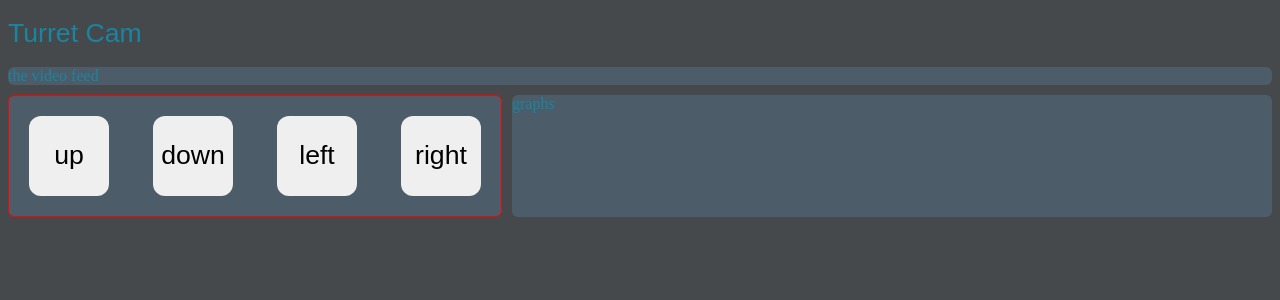
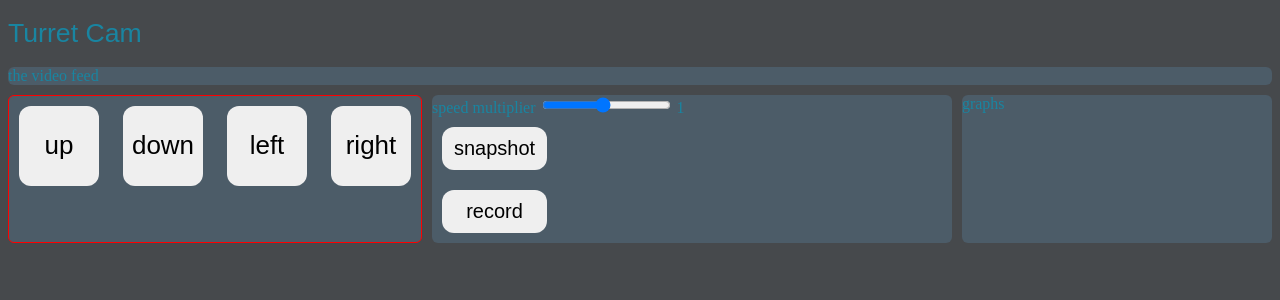
Before and after one commit to matteocrua/Turret-Cam, a Flask app: page / in a window 1280 px wide. Shown: the top 300 px of the page. Run offline with Flask 2, Linux system fonts and the light colour scheme.

Commit message:
added slider, record, snapshot buttons to webapp

```diff
--- a/app.py
+++ b/app.py
@@ -8,8 +8,8 @@ app = Flask(__name__)
 def index():
     return render_template('index.html')
 
-@app.route('/data/', methods = ['POST', 'GET'])
-def data():
+@app.route('/data/controls', methods = ['POST', 'GET'])
+def controls():
     if request.method == 'GET':
         #The URL /data/ is accessed directly so redirect to root.
         return redirect("/", code=302)
@@ -18,5 +18,21 @@ def data():
         parse_user_input(form_data['control'])
         return "Success", 201
 
+@app.route('/data/speed', methods = ['POST', 'GET'])
+def speed_mult():
+    if request.method == 'GET':
+        #The URL /data/ is accessed directly so redirect to root.
+        return redirect("/", code=302)
+    if request.method == 'POST':
+        form_data = request.form
+        print(form_data['speed'])
+        return "Success", 201
+
+@app.route('/data/', methods = ['GET'])
+def data():
+    if request.method == 'GET':
+        #The URL /data/ is accessed directly so redirect to root.
+        return redirect("/", code=302)
+
 if __name__ == '__main__':
     app.run(debug=False, host='0.0.0.0', port=80)
--- a/functions.py
+++ b/functions.py
@@ -9,5 +9,11 @@ def parse_user_input(input_string):
             print("move left")
         case "r":
             print("move right")
+        case "snap":
+            print("taking snapshot")
+        case "rec":
+            print("taking a recording")
+        case range(-10,10):
+            print("hello")
         case _:
             raise Exception("functions.parse_user_input():unkown input")
--- a/static/style.css
+++ b/static/style.css
@@ -14,6 +14,10 @@ h1{
     border-spacing: 10px;
 }
 
+.video_feed {
+    display: table-caption;
+}
+
 .middle-container{
     display: flex;
     flex-direction: row;
@@ -21,32 +25,52 @@ h1{
     width: 100%;
 }
 
-.video_feed {
-    display: table-caption;
-}
-
 .controls {
     width: max-content;
     border: 1px solid red;
-    display: table-cell;
+    text-align: center;
 }
+
+.square_button, .rectangle_button {
+    border-radius: 12px;
+    text-align: center;
+    cursor: pointer;
+    border: none;
+    margin: 10px;
+}
+
+.square_button{
+    height: 80px;
+    width: 80px;
+    font-size: 26px;
+}
+
+.rectangle_button{
+    width: 105px;
+    padding: 10px;
+    font-size: 20px;
+}
+
+.settings {
+    flex-grow: 1;
+    height: max-content;
+}
+
+.speedm{
+
+}
+
 
 .graph {
     flex-grow: 1;
     height: max-content;
 }
 
-.video_feed, .controls, .graph{
+
+.video_feed, .controls, .graph, .settings{
     height: auto;
     background-color: #4C5C68;
     border-radius: 6px;
-}
-
-.settings {
-    min-height: 100px;
-    float: left;
-    width: 100%;
-    background-color: red;
 }
 
 @media only screen and (max-width: 340px) {
@@ -60,12 +84,3 @@ h1{
         width: 100%;
     }
 }
-.control_button{
-    height: 80px;
-    width: 80px;
-    border-radius: 12px;
-    border: none;
-    font-size: 20pt;
-    margin: 20px;
-    cursor: pointer;
-}
--- a/templates/index.html
+++ b/templates/index.html
@@ -1,14 +1,15 @@
 <!DOCTYPE html>
 <html lang="en">
     <head>
+
         <script src="https://ajax.googleapis.com/ajax/libs/jquery/3.6.0/jquery.min.js"></script>
 
         <!-- reload webpage with no cache -->
         <meta http-equiv="Cache-Control" content="no-cache, no-store, must-revalidate">
         <meta http-equiv="Pragma" content="no-cache">
         <meta http-equiv="Expires" content="0">
-        <link rel="stylesheet" href="/static/style.css" />
-        <meta name="viewport" content="width=device-width,height=device-height,initial-scale=1.0"/>
+        <link rel="stylesheet" href="/static/style.css"/>
+        <meta name="viewport" content="width=device-width, height=device-height, initial-scale=1">
     </head>
     <body>
         <h1 class="heading">Turret Cam</h1>
@@ -20,16 +21,49 @@
             <!-- display buttons for the movement controll -->
             <div class="middle-container">
                 <div class="controls">
-                    <button class="control_button" onclick="control('u')">up</button>
-                    <button class="control_button" onclick="control('d')">down</button>
-                    <button class="control_button" onclick="control('l')">left</button>
-                    <button class="control_button" onclick="control('r')">right</button>
+                    <button class="square_button" onclick="control('u')">up</button>
+                    <button class="square_button" onclick="control('d')">down</button>
+                    <button class="square_button" onclick="control('l')">left</button>
+                    <button class="square_button" onclick="control('r')">right</button>
                 </div>
 
                 <!-- The $.post() method sends data from the client to the server using a POST request -->
                 <script>
-                    function control(direction) {
-                        $.post("/data/",{control: direction});
+                    var recording_on = false;
+                    var rec_on
+                    function control(input) {
+                        if(input=='rec'){
+                            recording_on = !recording_on;
+                            if(recording_on){
+                                document.getElementById('rec_button').style.background='red';
+                                document.getElementById('rec_button').textContent='recording';
+                                document.getElementById('rec_button').style.color='white';
+                                $.post("/data/controls",{control: 'rec_on'});
+                            }else{
+                                document.getElementById('rec_button').style.background='#F0F0F0';
+                                document.getElementById('rec_button').textContent='record';
+                                document.getElementById('rec_button').style.color='buttontext';
+                                $.post("/data/controls",{control: 'rec_off'});
+                            }
+                        }else{
+                            $.post("/data/controls",{control: input});
+                        }
+
+                    }
+                </script>
+
+                <div class="settings">
+                    <div> speed multiplier
+                    <input class="speedm" type="range" min="0.1" max="2" value="1" step="0.1" oninput="speed(this.nextElementSibling.value = this.value)">
+                    <output>1</output></div>
+
+                    <div><button class="rectangle_button" onclick="control('snap')">snapshot</button></div>
+                    <div><button class="rectangle_button" id="rec_button" onclick="control('rec')"><div id="recording">record</div></button></div>
+                </div>
+
+                <script>
+                    function speed(multiplier){
+                        $.post("/data/speed",{speed: multiplier})
                     }
                 </script>
 
```
